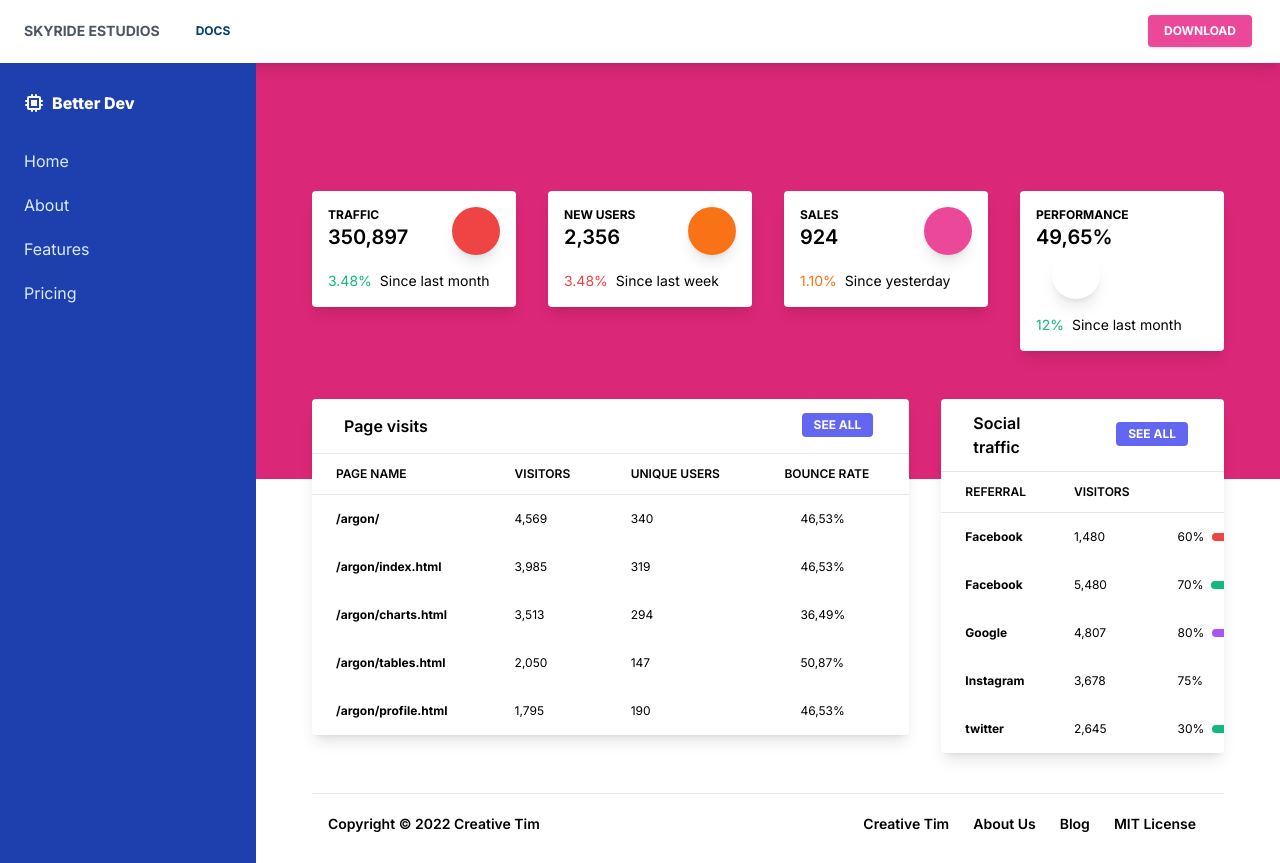
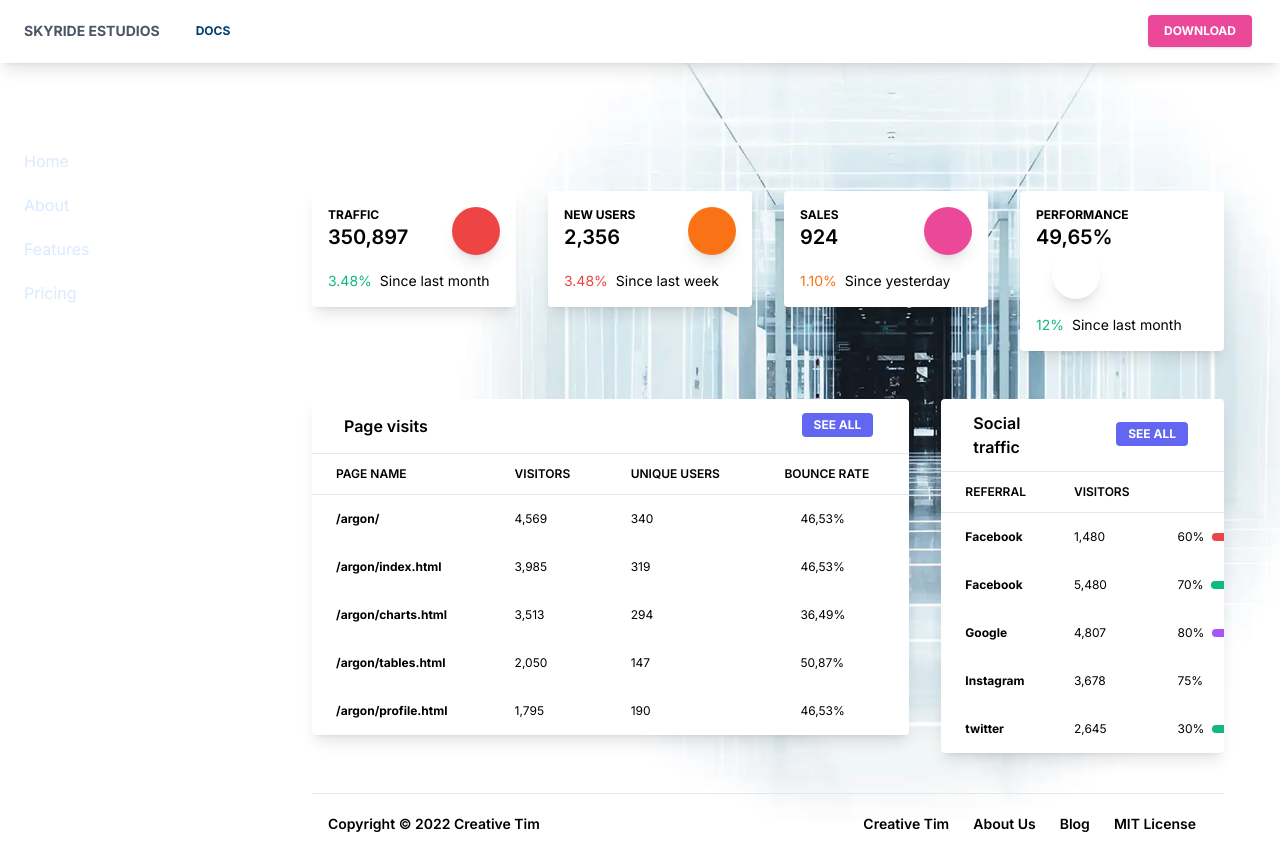
Before and after one commit to jcarvajal1987/cliente9, a Next.js app: page /dashboard in a window 1280 px wide. Built offline with nearby package versions, Linux system fonts and the light colour scheme.

Commit message:
primer comit carousel integration

```diff
--- a/src/components/Carousel.tsx
+++ b/src/components/Carousel.tsx
@@ -1,6 +1,5 @@
 import React from "react"
 
-import { CarouselImage } from "./CarouselImage"
 import { Subtitles } from "./landing/Subtitles"
 import { Titles } from "./landing/Titles"
 
@@ -109,7 +108,6 @@ export const Carousel = (props) => {
     <>
       {/*<img src={selectedImage} />*/}
 
-      <CarouselImage />
       <div className="relative top-0 flex items-end justify-center w-full h-full sm:items-center">
         {/*<span
           id="blackOverlay"
--- a/src/components/CarouselImage.tsx
+++ b/src/components/CarouselImage.tsx
@@ -1,4 +1,6 @@
 import React, { useEffect, useState } from "react"
+
+import { useRouter } from "next/router"
 
 export const CarouselImage = (props) => {
   const images = [
@@ -81,22 +83,48 @@ export const CarouselImage = (props) => {
     },
   }
 
+  const [transparent, setTransparent] = React.useState(true)
+
+  const ruta = useRouter()
+
+  const router = ruta.pathname
+
+  console.log(router)
+
+  useEffect(() => {
+    switch (true) {
+      case router == "/dashboard":
+        setTransparent(false)
+        break
+      case router == "/":
+        setTransparent(true)
+        break
+    }
+  }, [router])
+
   return (
     <>
+      <div
+        className={
+          transparent
+            ? "not-blur fixed top-0 w-full h-full "
+            : " blur-bg fixed top-0 w-full h-full"
+        }
+      >
         {images.map((img, index) => {
           return (
             <div
+              className={`fixed top-0 w-full h-full bg bg-center transition ${
+                img.transition
+              } ${img.url === selectedImage.url ? "entrar " : "salir"}`}
               key={index}
-            className={`absolute top-0 w-full h-full bg bg-center transition ${
-              img.transition
-            }
-            ${img.url === selectedImage.url ? "entrar " : "salir"}`}
               style={{
                 backgroundImage: `url(${img.url})`,
               }}
             ></div>
           )
         })}
+      </div>
     </>
   )
 }
--- a/src/components/Dashboard.tsx
+++ b/src/components/Dashboard.tsx
@@ -54,7 +54,7 @@ export default function Dasboard() {
         <div className="flex-1  bg-blueGray-100">
           {/*<Navbar />*/}
           {/* Header */}
-          <div className="relative pt-12 pb-32 bg-pink-600 md:pt-32">
+          <div className="relative pt-12 pb-32 md:pt-32">
             <div className="w-full px-4 mx-auto md:px-10">
               <div>
                 {/* Card stats */}
--- a/src/components/LandingPage.tsx
+++ b/src/components/LandingPage.tsx
@@ -91,7 +91,7 @@ export default function LandingPage() {
       animate="show"
       exit="exit"
       key={1}
-      className="absolute top-0 w-full h-full bg-center bg-cover"
+      className="absolute top-0 w-full h-full"
     >
       <Head>
         <title>kyo</title>
@@ -100,7 +100,7 @@ export default function LandingPage() {
         <meta itemProp="description" content="hide" />
         <meta itemProp="image" content="gack" />
       </Head>
-      <div className="relative h-full truncate bg-white">
+      <div className="relative h-full truncate ">
         <Carousel
           titles={titles}
           descriptions={descriptions}
--- a/src/components/SideBar.tsx
+++ b/src/components/SideBar.tsx
@@ -34,7 +34,7 @@ export default function SideBar() {
       <div
         className={
           (button ? "-translate-x-full" : "") +
-          " sidebar z-10 bg-blue-800 text-blue-100 w-64 space-y-6 py-7 px-2 absolute inset-y-0 left-0 transform  md:relative md:translate-x-0 transition duration-200 ease-in-out"
+          " sidebar z-10  text-blue-100 w-64 space-y-6 py-7 px-2 absolute inset-y-0 left-0 transform  md:relative md:translate-x-0 transition duration-200 ease-in-out"
         }
       >
         <a
--- a/src/pages/_app.tsx
+++ b/src/pages/_app.tsx
@@ -5,6 +5,7 @@ import { AppProps } from "next/app"
 import "../styles/tailwind.scss"
 import { useRouter } from "next/router"
 
+import { CarouselImage } from "@components/CarouselImage"
 import { NavBar } from "@components/NavBar"
 
 function MyApp({ Component, pageProps }: AppProps): JSX.Element {
@@ -22,7 +23,9 @@ function MyApp({ Component, pageProps }: AppProps): JSX.Element {
 
   return (
     <>
+      <CarouselImage />
       <NavBar router={router.pathname} />
+
       <AnimatePresence>
         <Component key={router.route} {...pageProps} />
       </AnimatePresence>
--- a/src/styles/tailwind.scss
+++ b/src/styles/tailwind.scss
@@ -57,6 +57,16 @@
   }
 }
 
+.blur-bg {
+  backdrop-filter: blur(5px)
+
+
+}
+
+.not-blur {
+  backdrop-filter: blur(5px)
+}
+
 .entrar{
   opacity: 1;
   transition: opacity 4s;
```
Also changed, not shown: docs-dark@30.77f062b5fd90f0d2cd4752cd9a8649c8.avif (added), docs@30.beeb08605f12f699c5abc3814763b65e.avif (added). Lines whose indentation alone changed are shown as unchanged.
